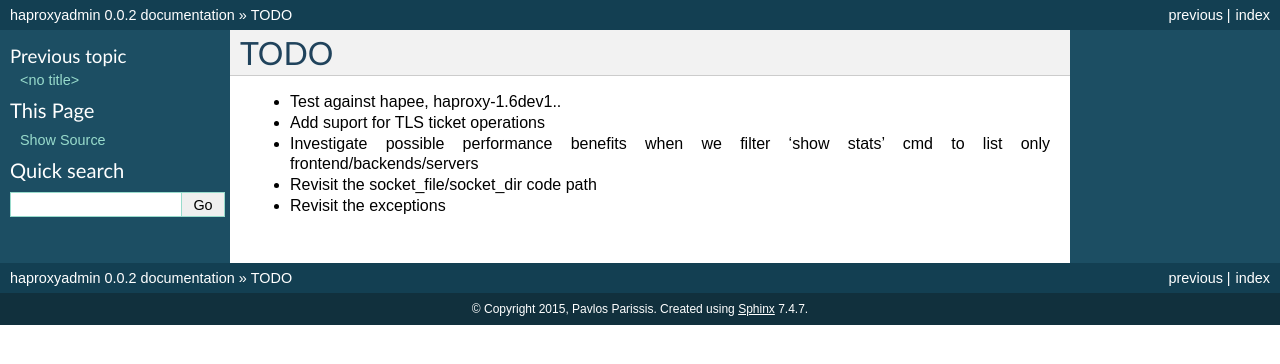
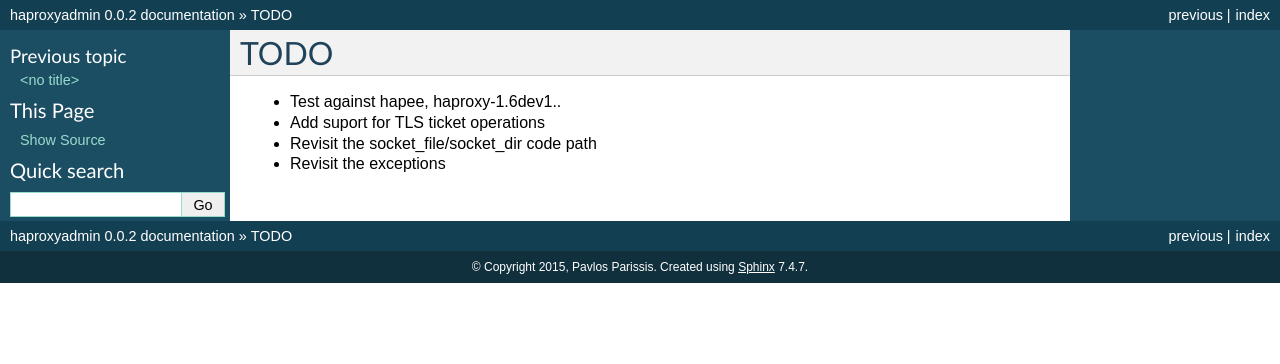
Before and after one commit to unixsurfer/haproxyadmin, a Sphinx documentation site: the page built from docs/source/TODO.rst, in a window 1280 px wide. Shown: the top 364 px of the page. Built offline with Sphinx 7.4.7, drawn with Linux system fonts in a browser that asks for light colours.

Commit message:
Update TODO.rst

```diff
--- a/docs/source/TODO.rst
+++ b/docs/source/TODO.rst
@@ -5,9 +5,6 @@ TODO
 
 - Add suport for TLS ticket operations
 
-- Investigate possible performance benefits when we filter 'show stats' cmd to
-  list only frontend/backends/servers
-
 - Revisit the socket_file/socket_dir code path
 
 - Revisit the exceptions
```
